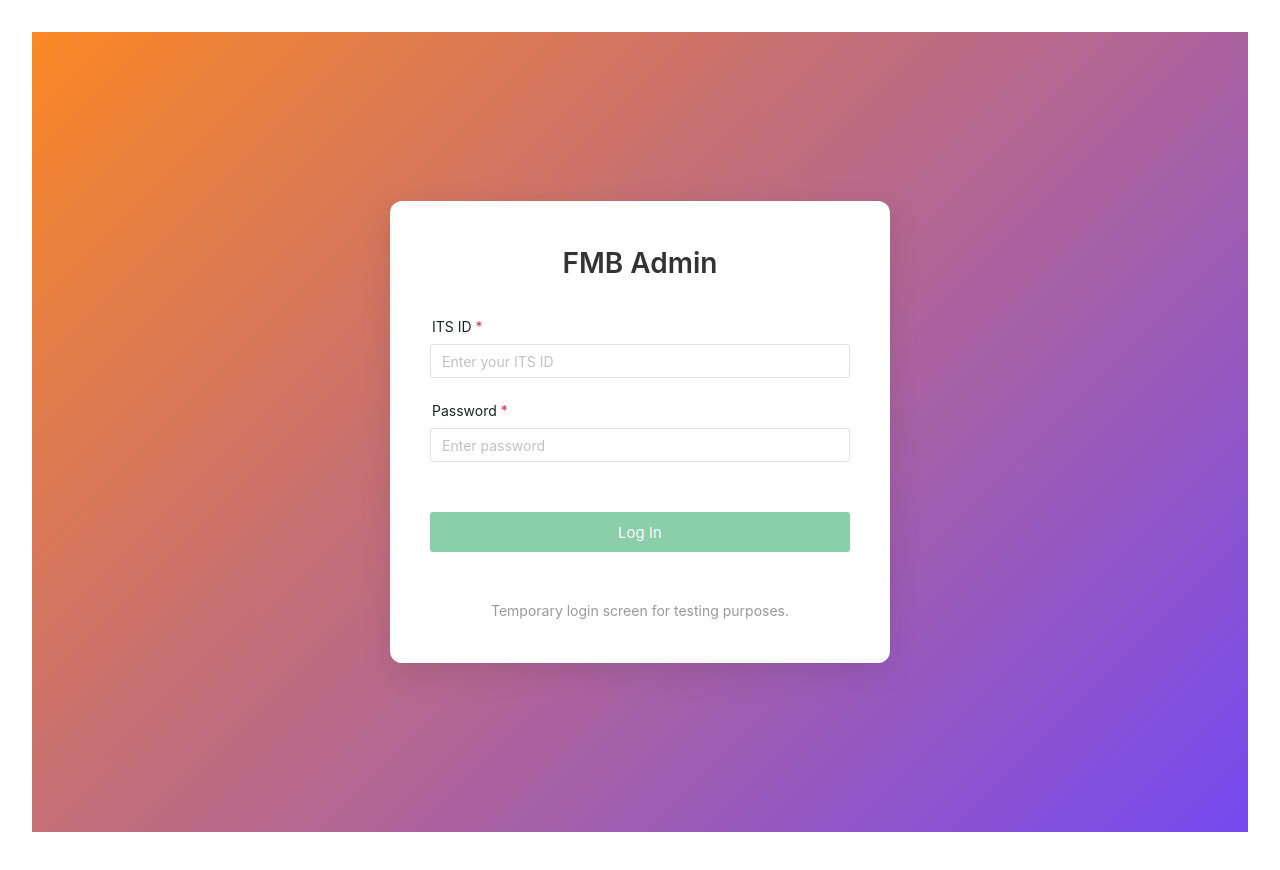
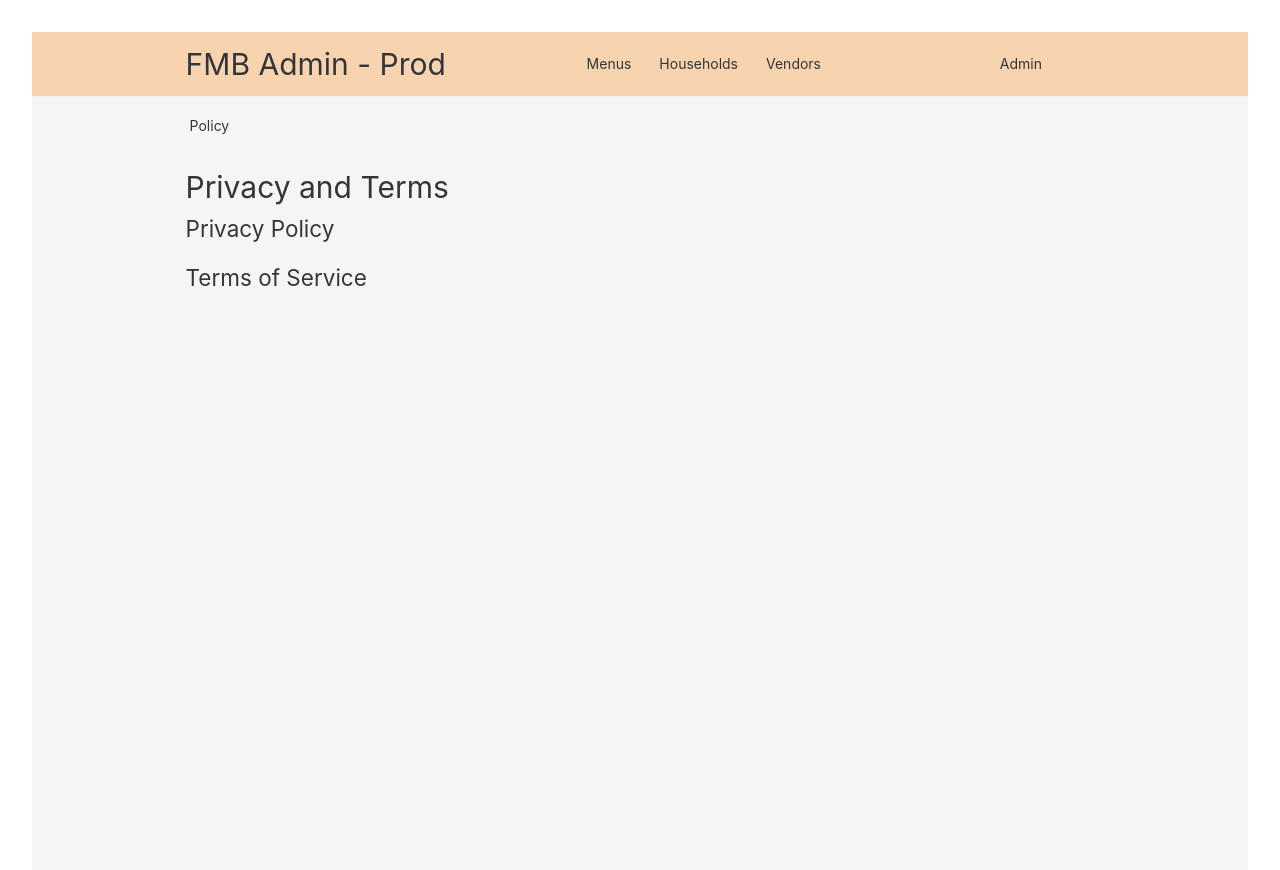
Before and after one commit to mhhussain/fmb-ui, a Vue app: page /policy in a window 1280 px wide. Before the commit this address led to /login. Shown: the top 870 px of the page. Built offline with nearby package versions, Linux system fonts and the light colour scheme; some icons are missing.

Commit message:
Feature (WIP)
New placeholder page for privacy and terms info.

```diff
--- a/src/router/index.js
+++ b/src/router/index.js
@@ -2,6 +2,7 @@ import { createRouter, createWebHistory } from 'vue-router'
 import { useAuthStore } from '@/stores/auth'
 import Layout from '@/layouts/Layout.vue'
 import Login from '@/views/Login.vue'
+import PrivacyAndTerms from '@/views/PrivacyAndTerms.vue'
 
 const routes = [
   {
@@ -19,6 +20,12 @@ const routes = [
         path: '',
         name: 'Weeks',
         component: () => import('@/views/Weeks.vue'),
+      },
+      {
+        path: '/policy',
+        name: 'PrivacyAndTerms',
+        component: PrivacyAndTerms,
+        meta: { requiresAuth: false }
       },
       {
         path: 'week/:startDate',
--- /dev/null
+++ b/src/views/PrivacyAndTerms.vue
@@ -0,0 +1,17 @@
+<template>
+  <div>
+    <h1>Privacy and Terms</h1>
+    <n-space class="title-container">
+      <h2>Privacy Policy</h2>
+      <n-divider />
+    </n-space>
+    <n-space class="title-container">
+      <h2>Terms of Service</h2>
+      <n-divider />
+    </n-space>
+  </div>
+</template>
+
+<script setup></script>
+
+<style scoped></style>
```
